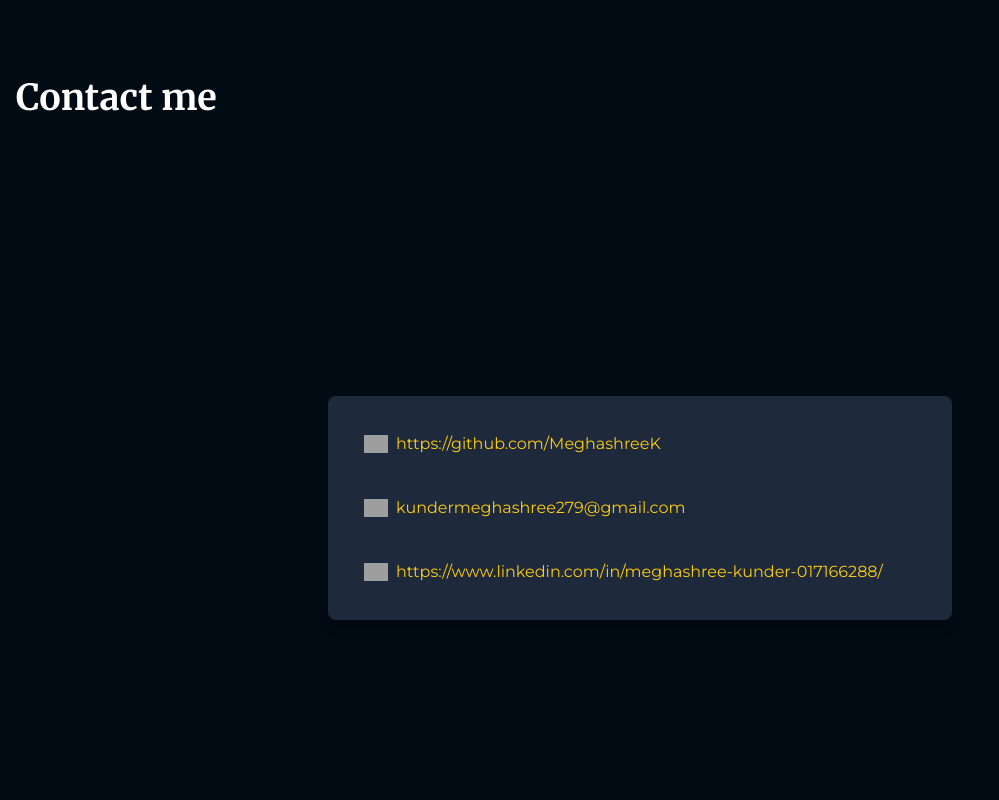
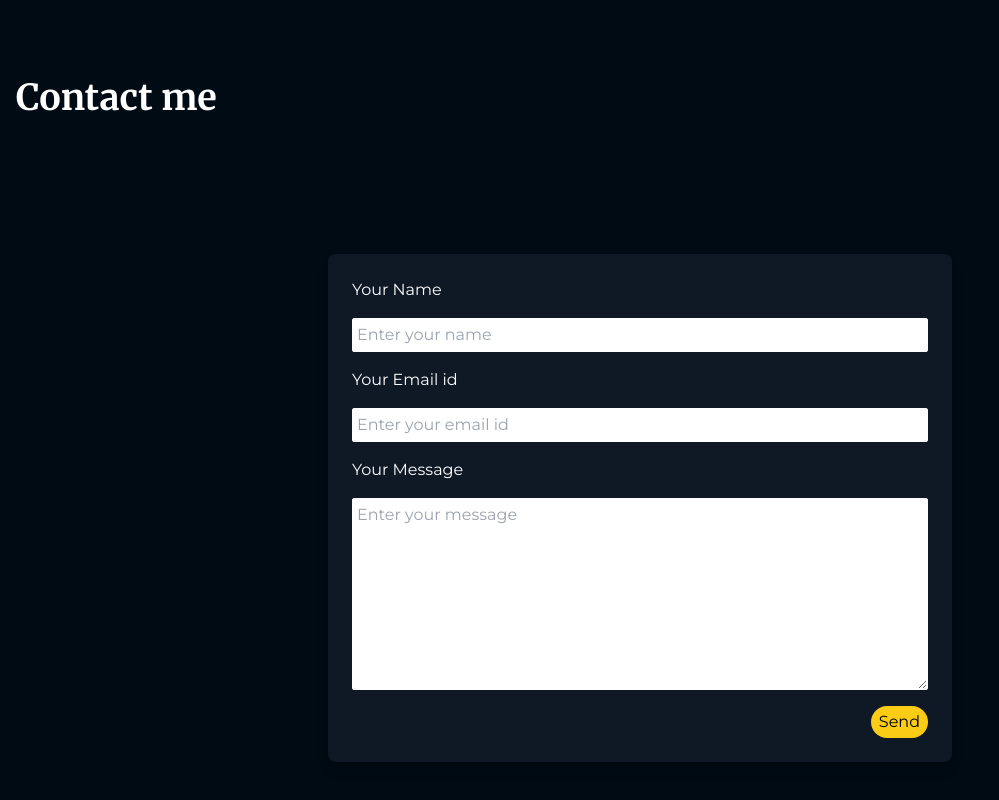
Before and after one commit to MeghashreeK/portfolio, a React (Create React App) app: page / in a window 1280 px wide. Shown: the part 2513-3313 px from the top of the page, without its empty margins (0-999 px from the left). Built offline with nearby package versions, Linux system fonts and the light colour scheme; grey boxes are pictures that could not be loaded.

Commit message:
updated contact me section

```diff
--- a/src/components/ContactMe.js
+++ b/src/components/ContactMe.js
@@ -1,28 +1,42 @@
 import React from 'react'
-import { Link } from 'react-router-dom'
 
 const ContactMe = () => {
+
+  const onSubmit = async (event) => {
+    event.preventDefault();
+    const formData = new FormData(event.target);
+
+    formData.append("access_key", "106b4dcb-7603-4249-a5fd-e586292e5b55");
+
+    const response = await fetch("https://api.web3forms.com/submit", {
+      method: "POST",
+      body: formData
+    });
+
+    const data = await response.json();
+
+    if (data.success) {
+      event.target.reset();
+    } else {
+      console.log("Error", data);
+    }
+  };
     return (
         <div className='flex flex-col h-screen bg-[#010B13] mt-5 gap-5'>
             <h1 className='font-bold text-3xl sm:text-4xl font-Merriweather'>Contact me</h1>
 
             <div className='flex w-full justify-center items-center h-full text-[14px] sm:text-[16px] font-Montserrat'>
-    <div className='flex flex-col gap-4 bg-[#1E293B] rounded-lg w-full sm:w-1/2 text-white p-6 shadow-lg'>
-        <div className='flex items-center gap-2 rounded-lg p-3'>
-            <img width="24" height="24" src="https://img.icons8.com/ios-glyphs/30/github.png" alt="github"/>
-            <Link to="https://github.com/MeghashreeK" className='text-yellow-400 hover:underline break-all'>https://github.com/MeghashreeK</Link>
+                <form onSubmit={onSubmit} className='flex bg-opacity-50 flex-col gap-4 bg-[#1E293B] rounded-lg w-full sm:w-1/2 text-white p-6 shadow-lg'>
+                        <label>Your Name</label>
+                        <input name="name" className='text-black border border-white rounded-sm focus:outline-none p-1' placeholder='Enter your name' />
+                        <label>Your Email id</label>
+                        <input name="email" className='text-black border border-white rounded-sm focus:outline-none p-1' placeholder='Enter your email id' />
+                        <label>Your Message</label>
+                        <textarea name="message" className='text-black border border-white rounded-sm h-48 focus:outline-none p-1' placeholder='Enter your message'></textarea>
+                        <div className='flex justify-end'>
+                        <button type='submit' className='text-[14px] sm:text-[16px] p-1 px-2 rounded-[50px] bg-yellow-400 text-black transition duration-300 hover:bg-yellow-300 focus:outline-none'>Send</button>
                         </div>
-
-        <div className='flex items-center gap-2 rounded-lg p-3'>
-            <img width="24" height="24" src="https://img.icons8.com/color/48/gmail-new.png" alt="gmail"/>
-            <p className='text-yellow-400 break-all'>kundermeghashree279@gmail.com</p>
-        </div>
-
-        <div className='flex items-center gap-2 rounded-lg p-3'>
-            <img width="24" height="24" src="https://img.icons8.com/color/48/linkedin.png" alt="linkedin"/>
-            <Link to="https://www.linkedin.com/in/meghashree-kunder-017166288/" className='text-yellow-400 hover:underline break-all'>https://www.linkedin.com/in/meghashree-kunder-017166288/</Link>
-        </div>
-    </div>
+                </form>
             </div>
 
         </div>
```
Lines whose indentation alone changed are shown as unchanged.
